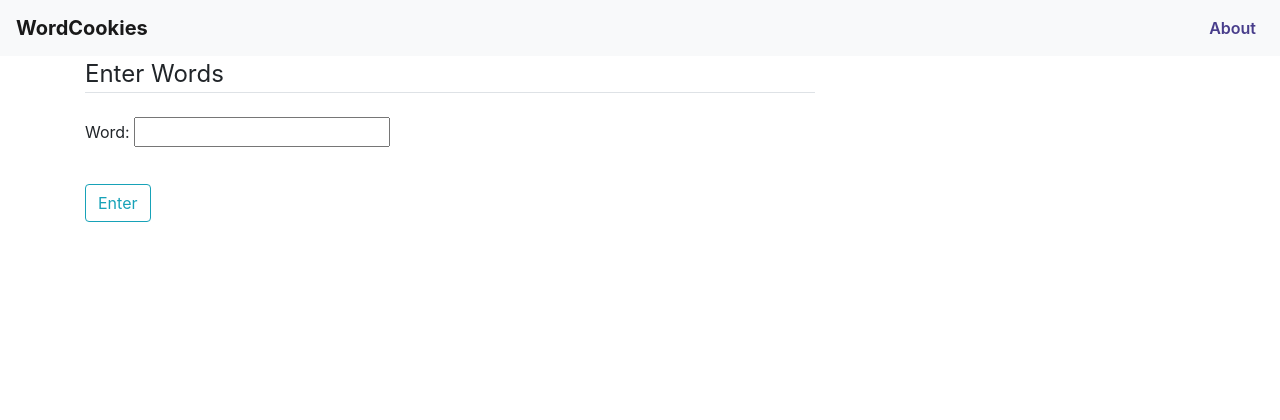
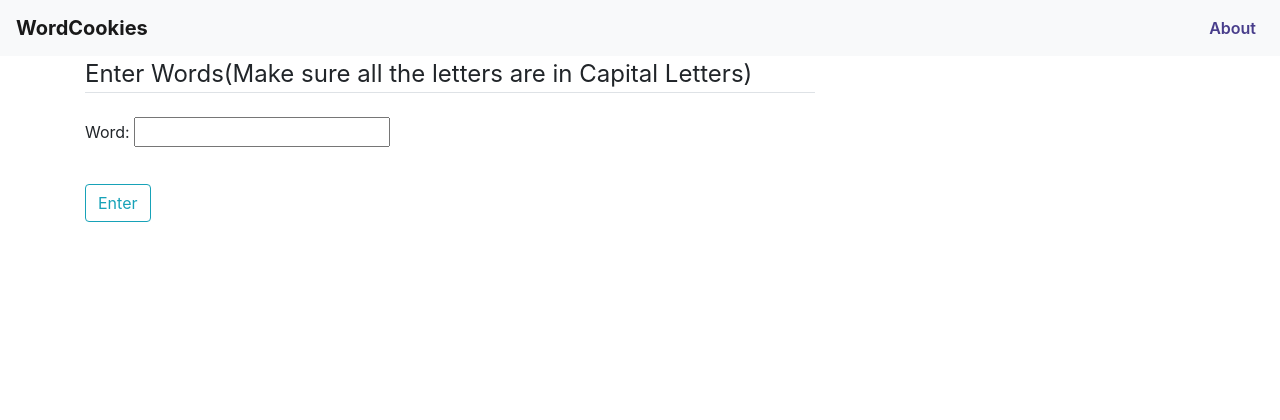
Before and after one commit to EhirimChiedozie/edozie-python-projects, a Django app: page /word_cookies/ in a window 1280 px wide. Shown: the top 420 px of the page. Run offline with Django 3.2, Linux system fonts and the light colour scheme; some libraries are stand-ins or nearby versions.

Commit message:
Update enter_words.html

```diff
--- a/word_cookie_cheat/templates/word_cookie_cheat/enter_words.html
+++ b/word_cookie_cheat/templates/word_cookie_cheat/enter_words.html
@@ -4,7 +4,7 @@
         <form  method="POST">
             {% csrf_token %}
             <fieldset class="form-group">
-                <legend class="border-bottom mb-4">Enter Words</legend>
+                <legend class="border-bottom mb-4">Enter Words(Make sure all the letters are in Capital Letters)</legend>
                 {{ form.as_p}}
             </fieldset>
             <div class="form-group">
```
